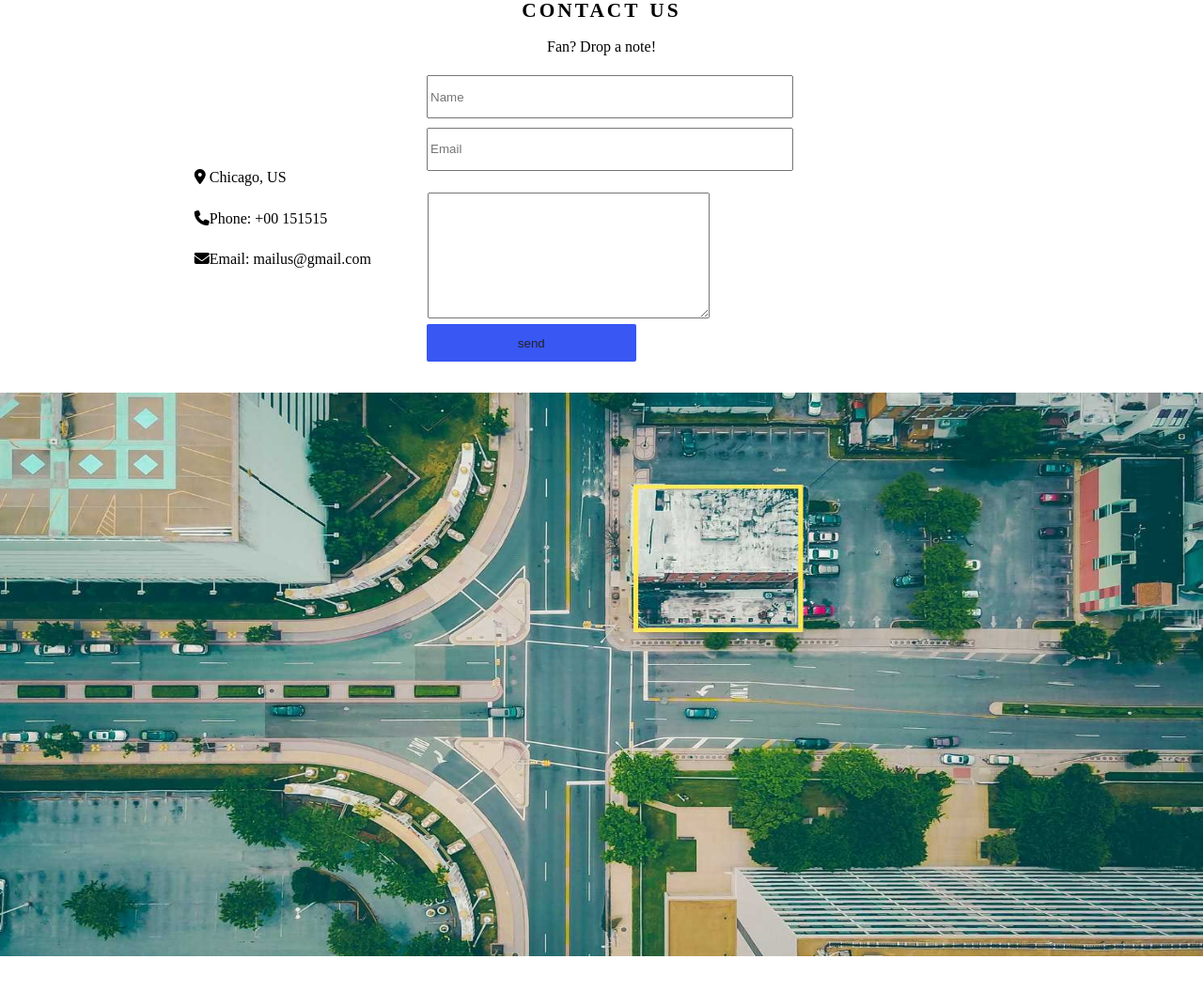
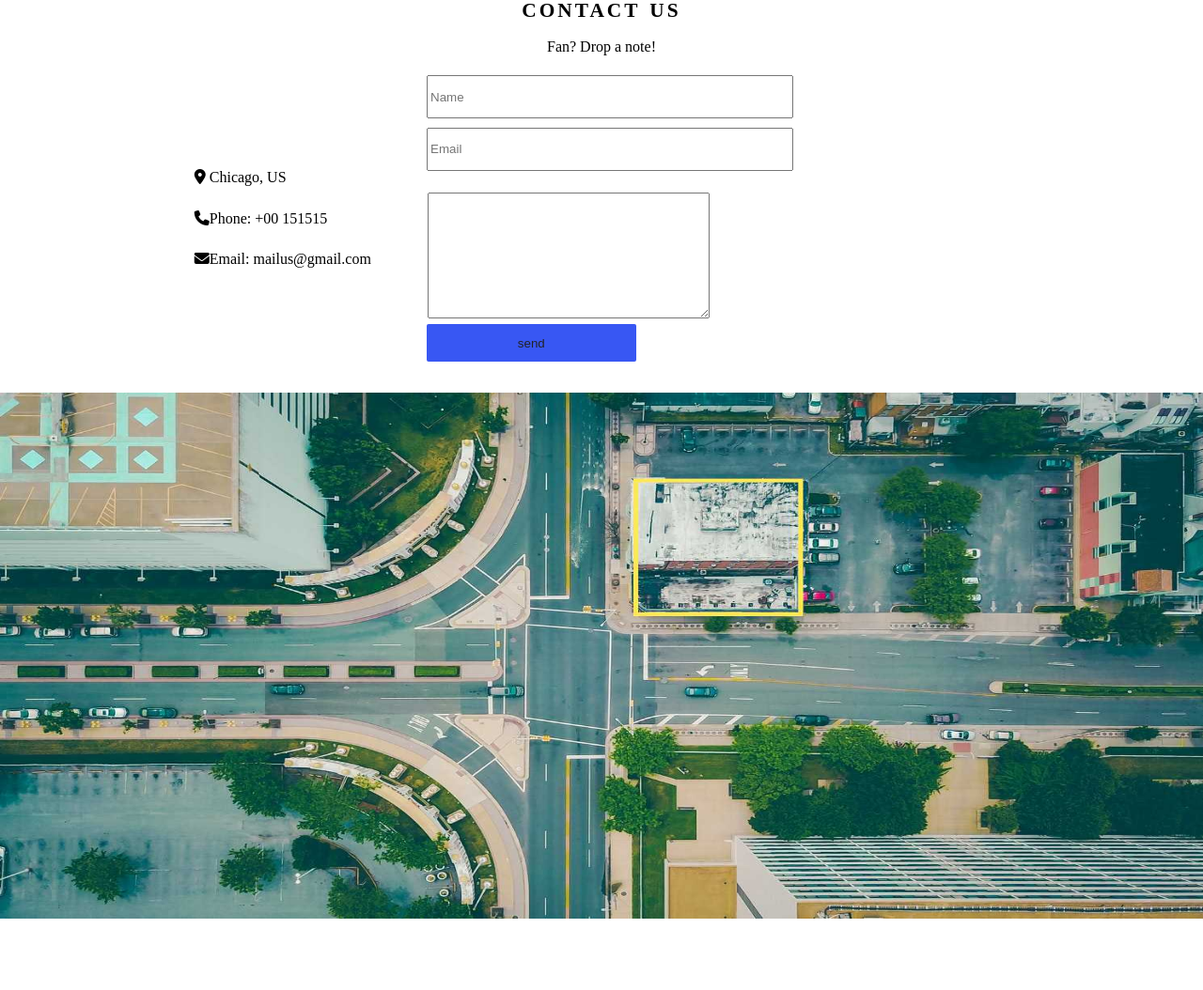
Before and after one commit to codegrann/The-Band, a PHP site: page / in a window 1280 px wide. Shown: the part 2036-3090 px from the top of the page at 94% size. After the commit the page ends 3014 px from the top, so only its background shows below. Run offline with PHP 8.4, Linux system fonts and the light colour scheme; some libraries are stand-ins or nearby versions.

Commit message:
gave 70vw height to the map image

```diff
--- a/style.css
+++ b/style.css
@@ -355,7 +355,7 @@ input{
 /* MAP SECTION */
 #map{
     margin-top: 1.75rem;
-    margin-bottom: 2rem;
+    /* margin-bottom: 2rem; */
     max-width: 100vw;
 }
 #map img{
@@ -377,6 +377,11 @@ input{
 /* MEDIA QUERIES */
 @media(max-width:1080px){
 
+}
+@media(min-width:690px){
+#map img{
+    height: 70vh;
+}
 }
 
 @media(max-width:690px){
```
